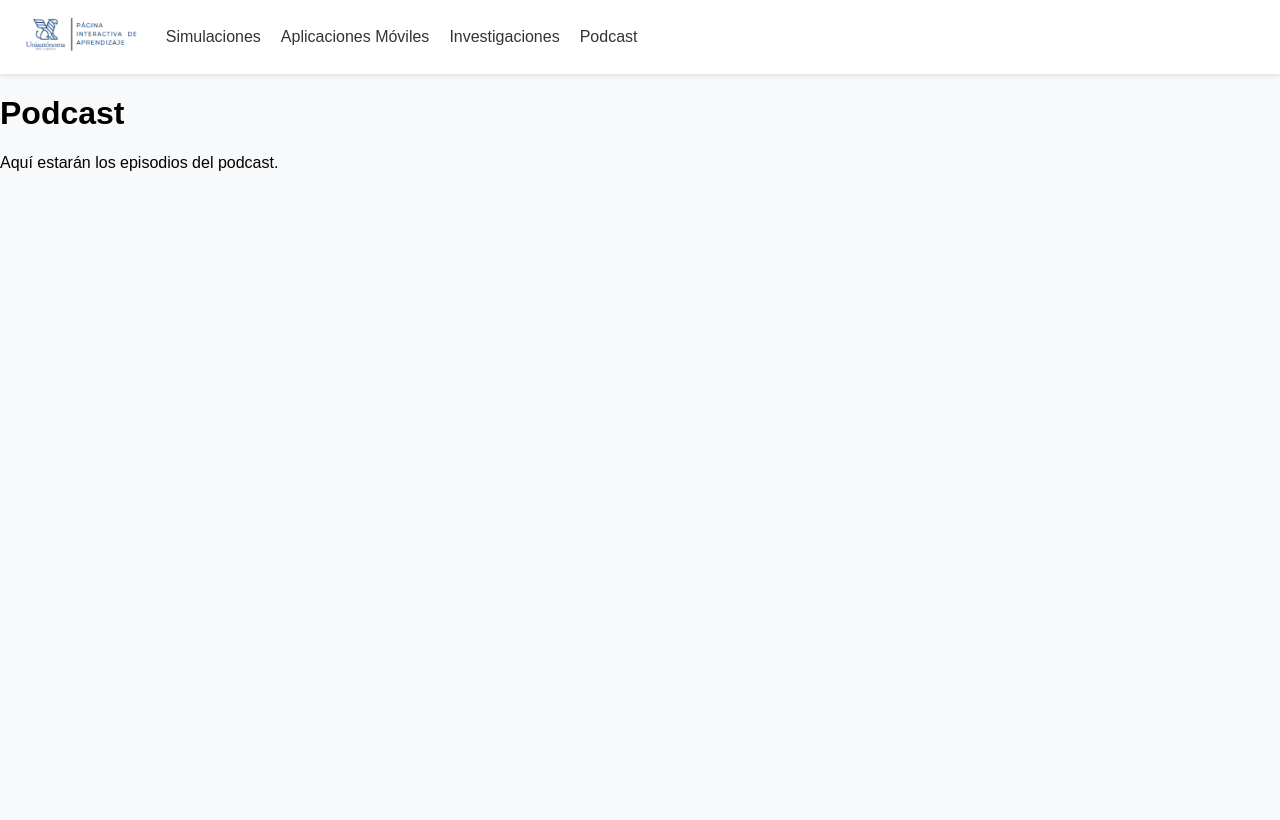
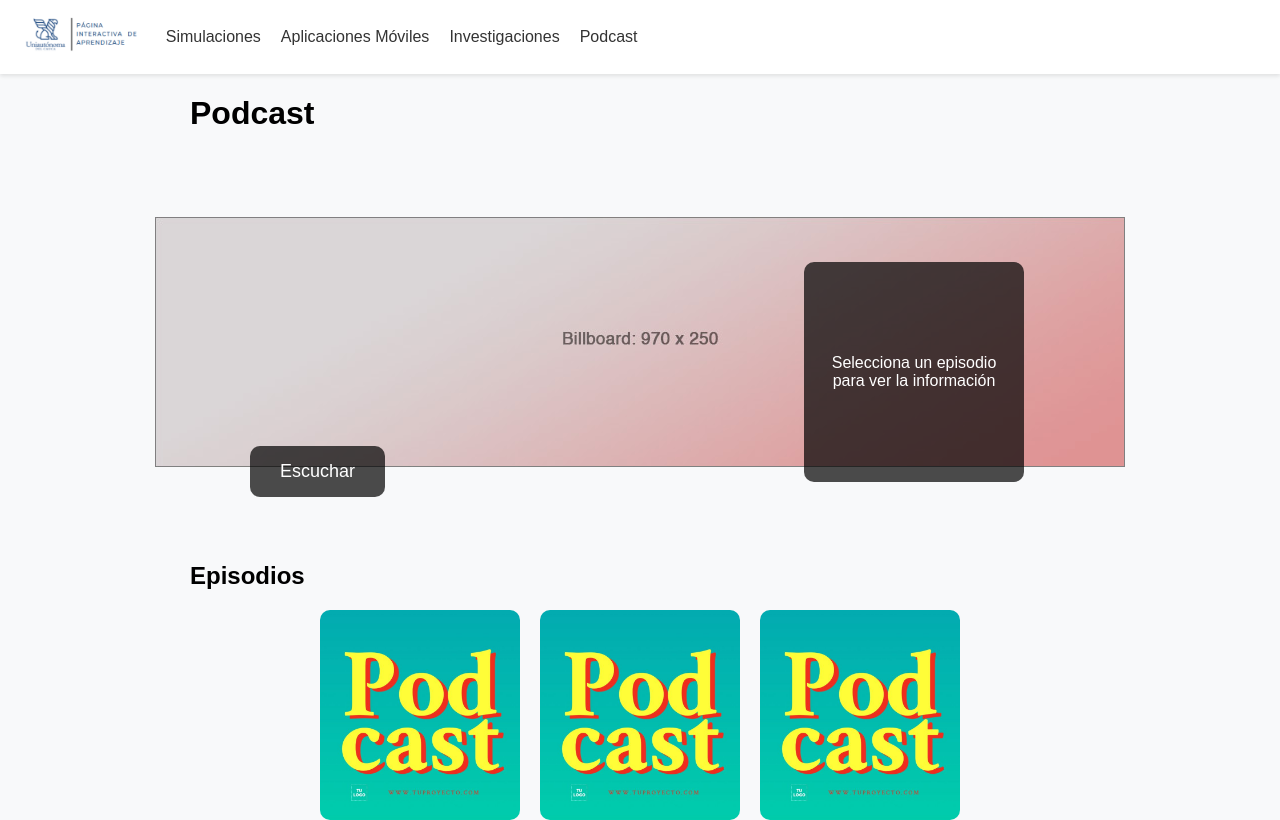
Before and after one commit to JuanArteaga1/pagina-de-aprendisaje-interactivo, a React (Vite) app in the folder frontend/: page /podcast in a window 1280 px wide. Built offline with nearby package versions, Linux system fonts and the light colour scheme.

Commit message:
Cambios en la vista de podcast

```diff
--- a/frontend/src/components/Navbar.jsx
+++ b/frontend/src/components/Navbar.jsx
@@ -10,8 +10,8 @@ const Navbar = () => {
                 </Link>
                 <ul className="nav-links">
                     <li><Link to="/simulaciones">Simulaciones</Link></li>
-                    <li><Link to="#">Aplicaciones Móviles</Link></li>
-                    <li><Link to="#">Investigaciones</Link></li>
+                    <li><Link to="/appmovil">Aplicaciones Móviles</Link></li>
+                    <li><Link to="/investigaciones">Investigaciones</Link></li>
                     <li><Link to="/podcast">Podcast</Link></li>
                 </ul>
             </div>
--- a/frontend/src/index.css
+++ b/frontend/src/index.css
@@ -76,7 +76,122 @@ nav {
   display: block;
 }
 
-/* IMAGEN DE FONDO CON BOTÓN */
+/* Podcast  */
+.ban {
+  position: relative;
+  width: 100%;
+  height: 50vh;
+  background-size: cover;
+  background-position: center;
+  display: flex;
+  align-items: center;
+  justify-content: center;
+}
+
+.button-podcast{
+  position: absolute;
+  bottom: 45px; /* Lo mueve hacia abajo */
+  left: 250px; /* Lo mueve hacia la derecha */
+  background-color: rgba(0, 0, 0, 0.7);
+  color: white;
+  padding: 15px 30px;
+  border: none;
+  border-radius: 10px;
+  font-size: 18px;
+  cursor: pointer;
+}
+.episodios-container {
+  display: flex;
+  gap: 20px;
+  justify-content: center;
+  flex-wrap: wrap;
+}
+
+.episodio {
+  width: 200px;
+  height: 210px;
+  position: relative;
+  overflow: hidden;
+  border-radius: 10px;
+  cursor: pointer;
+}
+
+.episodio img {
+  width: 100%;
+  height: 100%;
+  object-fit: cover;
+  transition: opacity 0.3s ease-in-out;
+}
+
+.episodio .overlay {
+  position: absolute;
+  top: 0;
+  left: 0;
+  width: 100%;
+  height: 100%;
+  background: rgba(0, 0, 0, 0.7);
+  color: white;
+  display: flex;
+  flex-direction: column;
+  justify-content: center;
+  align-items: center;
+  opacity: 0;
+  transition: opacity 0.3s ease-in-out;
+  text-align: center;
+  padding: 10px;
+}
+
+.episodio:hover .overlay {
+  opacity: 1;
+}
+
+.episodio button {
+  margin-top: 10px;
+  padding: 8px 12px;
+  background-color: #ff9900;
+  border: none;
+  border-radius: 5px;
+  cursor: pointer;
+  color: white;
+}
+
+.episodio-info-box {
+  position: absolute;
+  bottom: 15%;
+  right: 20%;
+  background: rgba(0, 0, 0, 0.7);
+  color: white;
+  padding: 10px;
+  border-radius: 10px;
+  text-align: center;
+  width: 200px;
+  height: 200px;
+  display: flex;
+  flex-direction: column;
+  justify-content: center;
+  align-items: center;
+}
+
+.reproductor {
+  position: fixed;
+  bottom: 0;
+  left: 0;
+  right: 0;
+  width: 100%;
+  background: #222;
+  padding: 15px;
+  display: flex;
+  align-items: center;
+  justify-content: center;
+  box-shadow: 0px -2px 5px rgba(0, 0, 0, 0.2);
+  height: 1px;}
+
+.reproductor audio {
+  width: 100%;
+}
+
+
+/*Home*/
 .hero {
   position: relative;
   width: 100%;
@@ -114,8 +229,8 @@ nav {
 }
 
 .category {
-  width: 150px;
-  height: 150px;
+  width: 180px;
+  height: 180px;
   background-color: white;
   box-shadow: 0 2px 4px rgba(0, 0, 0, 0.1);
   border-radius: 10px; /* Bordes redondeados */
--- a/frontend/src/main.jsx
+++ b/frontend/src/main.jsx
@@ -5,6 +5,8 @@ import Home from "./pages/Home";
 import Login from "./pages/Login";
 import Simulaciones from "./pages/Simulaciones";
 import Podcast from "./pages/Podcast";
+import Appmovil from "./pages/appmovil";
+import Investigaciones from "./pages/investigaciones";
 import "./index.css";
 
 ReactDOM.createRoot(document.getElementById("root")).render(
@@ -14,6 +16,8 @@ ReactDOM.createRoot(document.getElementById("root")).render(
       <Route path="/login" element={<Login />} />
       <Route path="/simulaciones" element={<Simulaciones />} />
       <Route path="/podcast" element={<Podcast />} />
+      <Route path="/appmovil" element={<Appmovil />} />
+      <Route path="/investigaciones" element={<Investigaciones />} />
     </Routes>
   </BrowserRouter>
 );
--- /dev/null
+++ b/frontend/src/pages/Appmovil.jsx
@@ -0,0 +1,18 @@
+import React, { useState } from "react";
+import Navbar from "../components/Navbar";
+
+const Appmovil = () => {
+  const [loggedIn] = useState(true);
+
+  return (
+    <div>
+      <Navbar loggedIn={loggedIn} />
+      <div className="ban">
+        <img src="/img/970x250.jpg" alt="Bienvenida" />
+      </div>
+      <p>Aquí estarán todas las aplicaciones.</p>
+    </div>
+  );
+};
+
+export default Appmovil;
--- /dev/null
+++ b/frontend/src/pages/Investigaciones.jsx
@@ -0,0 +1,15 @@
+import React, { useState } from "react";
+import Navbar from "../components/Navbar";
+
+const Investigaciones = () => {
+  const [loggedIn] = useState(true);
+
+  return (
+    <div>
+      <Navbar loggedIn={loggedIn} />
+      <p>¿Investigaciones?</p>
+    </div>
+  );
+};
+
+export default Investigaciones;
--- a/frontend/src/pages/Podcast.jsx
+++ b/frontend/src/pages/Podcast.jsx
@@ -2,13 +2,73 @@ import React, { useState } from "react";
 import Navbar from "../components/Navbar";
 
 const Podcast = () => {
-  const [loggedIn] = useState(true); // Aquí asumimos que el usuario ya inició sesión
+  const [loggedIn] = useState(true);
+  const [episodioActual, setEpisodioActual] = useState(null);
+  const [reproduciendo, setReproduciendo] = useState(false);
+
+  const episodios = [
+    { id: 1, titulo: "Episodio 1", descripcion: "Introducción al aprendizaje", imagen: "/img/podcast.jpg", audio: "/audio/episodio1.mp3" },
+    { id: 2, titulo: "Episodio 2", descripcion: "Técnicas avanzadas", imagen: "/img/podcast.jpg", audio: "/audio/episodio2.mp3" },
+    { id: 3, titulo: "Episodio 3", descripcion: "Casos de éxito", imagen: "/img/podcast.jpg", audio: "/audio/episodio3.mp3" },
+  ];
 
   return (
     <div>
       <Navbar loggedIn={loggedIn} />
-      <h1>Podcast</h1>
-      <p>Aquí estarán los episodios del podcast.</p>
+      <h1 style={{ marginBottom: "10px", display: "block", marginLeft: "190px" }}>Podcast</h1>
+      {/* Banner */}
+      <div className="ban">
+        <img src="/img/970x250.jpg" alt="Banner podcast" />
+
+        {/* Cuadro flotante con info del episodio seleccionado */}
+        <div className="episodio-info-box">
+          {episodioActual ? (
+            <>
+              <h2>{episodioActual.titulo}</h2>
+              <p>{episodioActual.descripcion}</p>
+            </>
+          ) : (
+            <p>Selecciona un episodio para ver la información</p>
+          )}
+        </div>
+
+        {/* Botón para escuchar */}
+        <button className="button-podcast" onClick={() => setReproduciendo(true)}>
+          Escuchar
+        </button>
+      </div>
+
+      <h2 style={{ marginTop: "20px", textAlign: "left", marginLeft: "190px" }}>Episodios</h2>
+
+      {/* Contenedor de episodios */}
+      <div className="episodios-container">
+        {episodios.map((ep) => (
+          <div key={ep.id} className="episodio" onClick={() => setEpisodioActual(ep)}>
+            <img src={ep.imagen} alt={ep.titulo} />
+            <div className="overlay">
+              <h3>{ep.titulo}</h3>
+              <p>{ep.descripcion}</p>
+              <button onClick={(e) => {
+                e.stopPropagation();
+                setEpisodioActual(ep);
+                setReproduciendo(false);
+              }}>
+                Seleccionar
+              </button>
+            </div>
+          </div>
+        ))}
+      </div>
+
+      {/* Controles de reproducción */}
+      {reproduciendo && episodioActual && (
+        <div className="reproductor">
+          <audio controls autoPlay>
+            <source src={episodioActual.audio} type="audio/mp3" />
+            Tu navegador no soporta el elemento de audio.
+          </audio>
+        </div>
+      )}
     </div>
   );
 };
```
Also changed, not shown: frontend/public/img/podcast.jpg (added).
